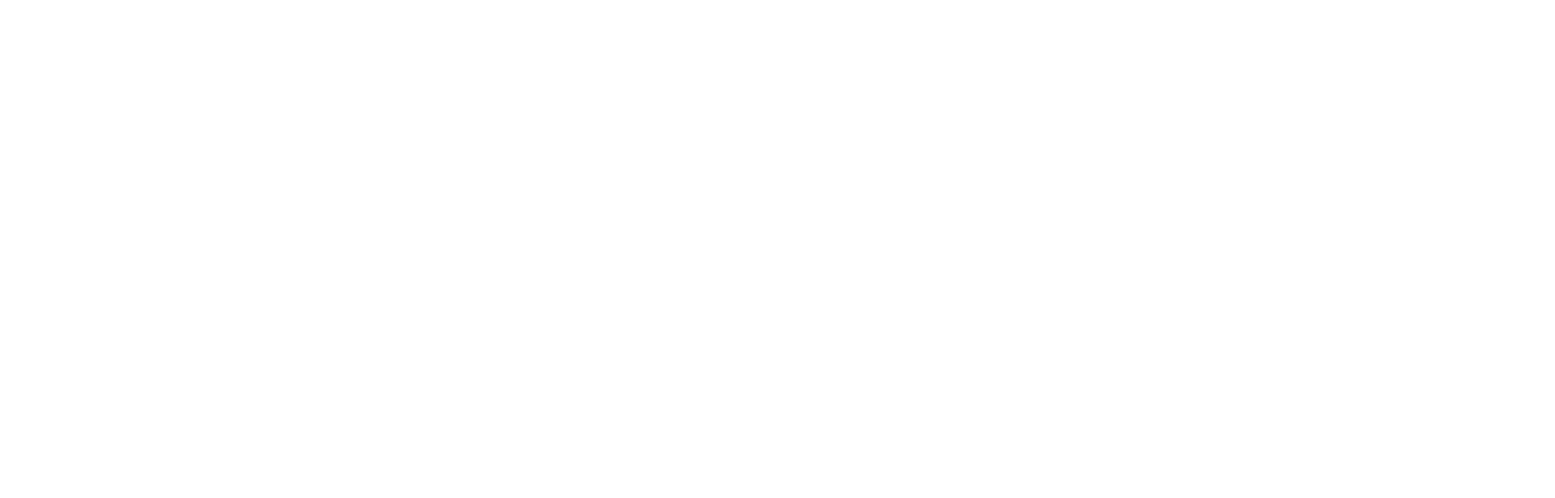
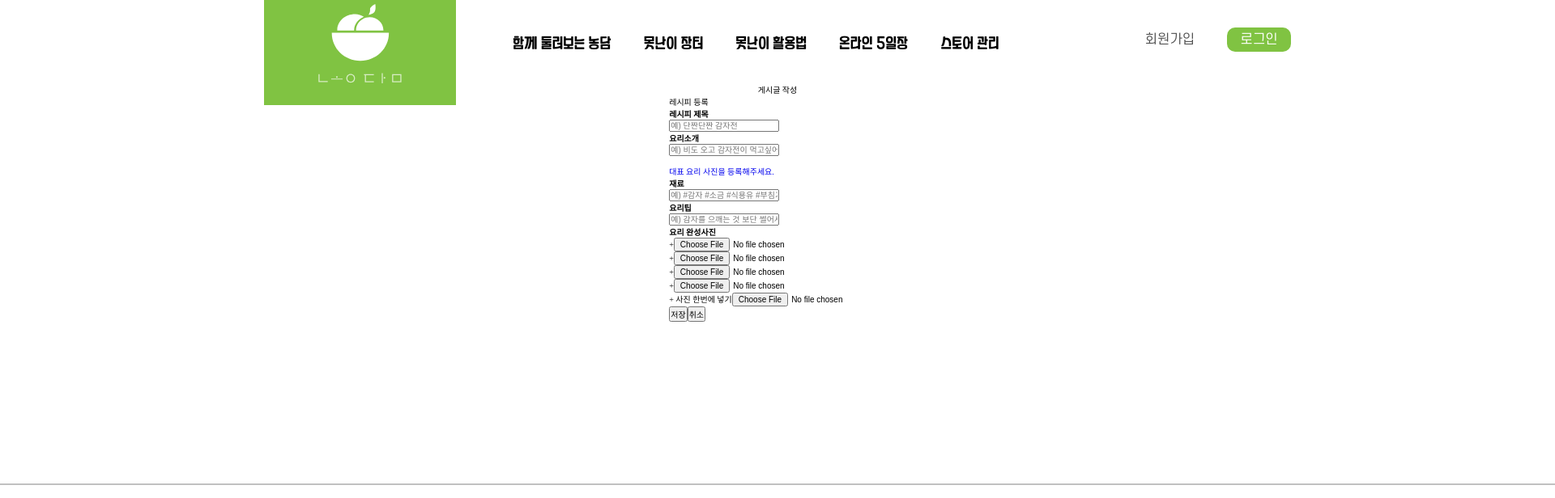
Before and after one commit to dlehdrb128/NongDam_Project, a React (Create React App) app in the folder frontend/: page /recipeReview in a window 1280 px wide. Before the commit this address had no page. Shown: the top 616 px of the page at 81% size, 1920 px wide, since content can reach past the window. Built offline with nearby package versions, Linux system fonts and the light colour scheme.

Commit message:
게시글 작성 페이지 중간단계

```diff
--- a/frontend/src/App/App.js
+++ b/frontend/src/App/App.js
@@ -17,6 +17,7 @@ import CartMain from "../Pages/Cart/CartMain";
 import FivedaysMakret from "../Pages/FivedaysMarket/FivedaysMarket";
 import NewProductMain from "../Pages/NewProduct/NewProductMain";
 import Mypage from "../Pages/MyPage/MyPage";
+import RecipeReview from "../Pages/Recipe/recipeReview";
 import "./App.css";
 
 function App() {
@@ -35,6 +36,7 @@ function App() {
           <Route path="/signUp" element={<SignUp></SignUp>}></Route>
           <Route path="/signUpEnd" element={<SignUpEnd />}></Route>
           <Route path="/recipe" element={<Recipe />}></Route>
+          <Route path="/recipeReview" element={<RecipeReview />}></Route>
           <Route path="/orderDetail" element={<OrderDetail />}></Route>
           <Route path="/cart" element={<CartMain />}></Route>
           <Route path="/FivedaysMakret" element={<FivedaysMakret />}></Route>
--- /dev/null
+++ b/frontend/src/Pages/Recipe/recipeReview.js
@@ -0,0 +1,93 @@
+import styled from "styled-components";
+const ReviewParent = styled.div`
+  display: flex;
+  flex-direction: column;
+  justify-content: center;
+  align-items: center;
+`;
+const RecipeReview = () => {
+  return (
+    <ReviewParent>
+      {/* 전체 부모 */}
+      <div>게시글 작성</div>
+      {/* 헤드 */}
+      <form>
+        {/* 메인 */}
+        <div>레시피 등록</div>
+        <div>
+          <div>
+            <div>
+              <h2>레시피 제목</h2>
+              <input type={"text"} placeholder={"예) 단짠단짠 감자전"}></input>
+            </div>
+            <div>
+              <h2>요리소개</h2>
+              <input
+                type={"text"}
+                placeholder={
+                  "예) 비도 오고 감자전이 먹고싶어서 저번주에 구매한 못난이 감자로 전을 부쳐봤어요 ^^"
+                }
+              ></input>
+            </div>
+          </div>
+          <a href="#">
+            <img></img>
+            {/* 카메라 로고 */}
+            <div>대표 요리 사진을 등록해주세요.</div>
+          </a>
+        </div>
+        <div>
+          {/* 재료 */}
+          <h2>재료</h2>
+          <input
+            type={"text"}
+            placeholder={"예) #감자 #소금 #식용유 #부침가루 #맛간장"}
+          ></input>
+        </div>
+        <div>
+          <h2>요리팁</h2>
+          <input
+            type={"text"}
+            placeholder={
+              "예) 감자를 으깨는 것 보단 썰어서 부침가루에 섞는게 더 맛있어요."
+            }
+          ></input>
+        </div>
+        <div>
+          {/* 요리 완성 사진 */}
+          <h2>요리 완성사진</h2>
+          <div>
+            {/* 파일 업로드 */}
+            <div>
+              {/* 업로드 박스 */}
+              <label for="fileUp">+</label>
+              <input type={"file"} id="fileUp"></input>
+            </div>
+            <div>
+              <label for="fileUp">+</label>
+              <input type={"file"} id="fileUp"></input>
+            </div>
+            <div>
+              <label for="fileUp">+</label>
+              <input type={"file"} id="fileUp"></input>
+            </div>
+            <div>
+              <label for="fileUp">+</label>
+              <input type={"file"} id="fileUp"></input>
+            </div>
+            <div>
+              {/* 한번에 넣기 */}
+              <label for="allFileUp">+ 사진 한번에 넣기</label>
+              <input type={"file"} id="allFileUp"></input>
+            </div>
+          </div>
+        </div>
+        <div>
+          <button>저장</button>
+          <button>취소</button>
+        </div>
+      </form>
+    </ReviewParent>
+  );
+};
+export default RecipeReview;
```
Also changed, not shown: 1 other file (tests, documents, lock files or other folders).
